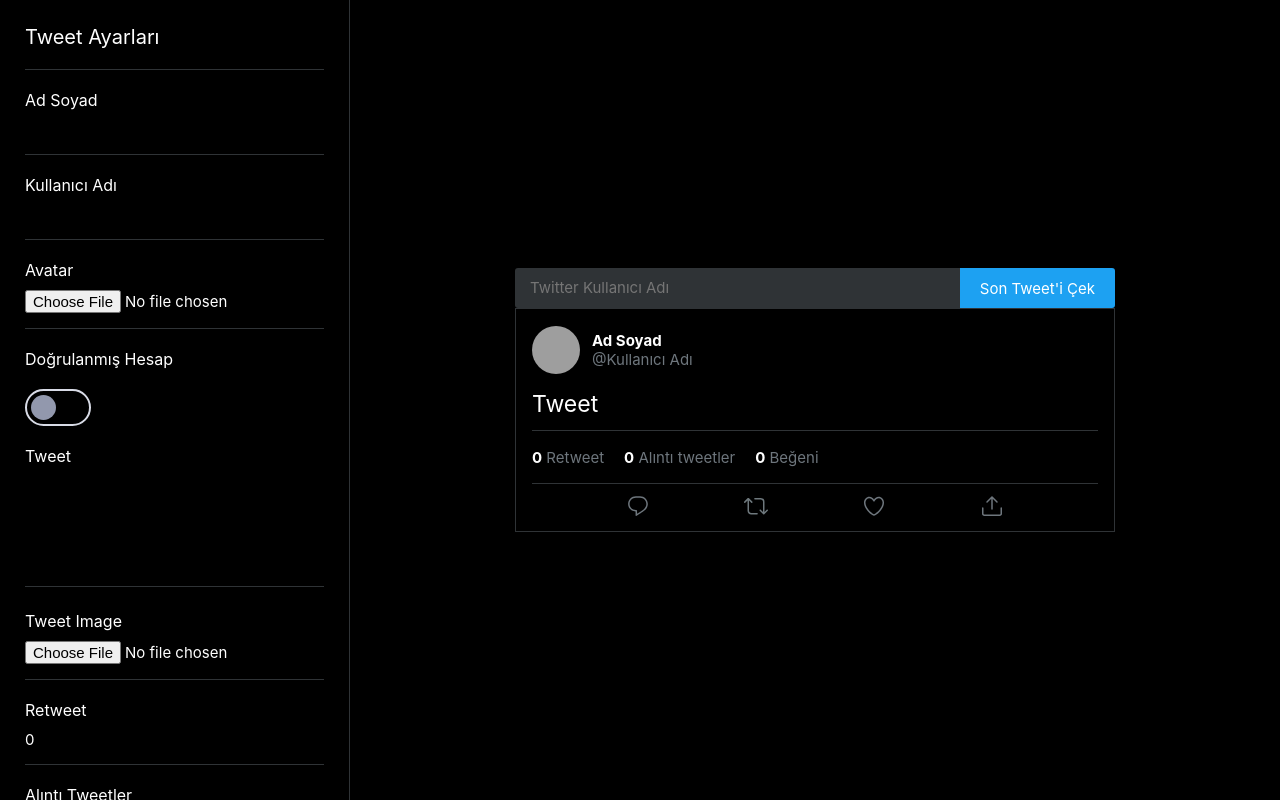
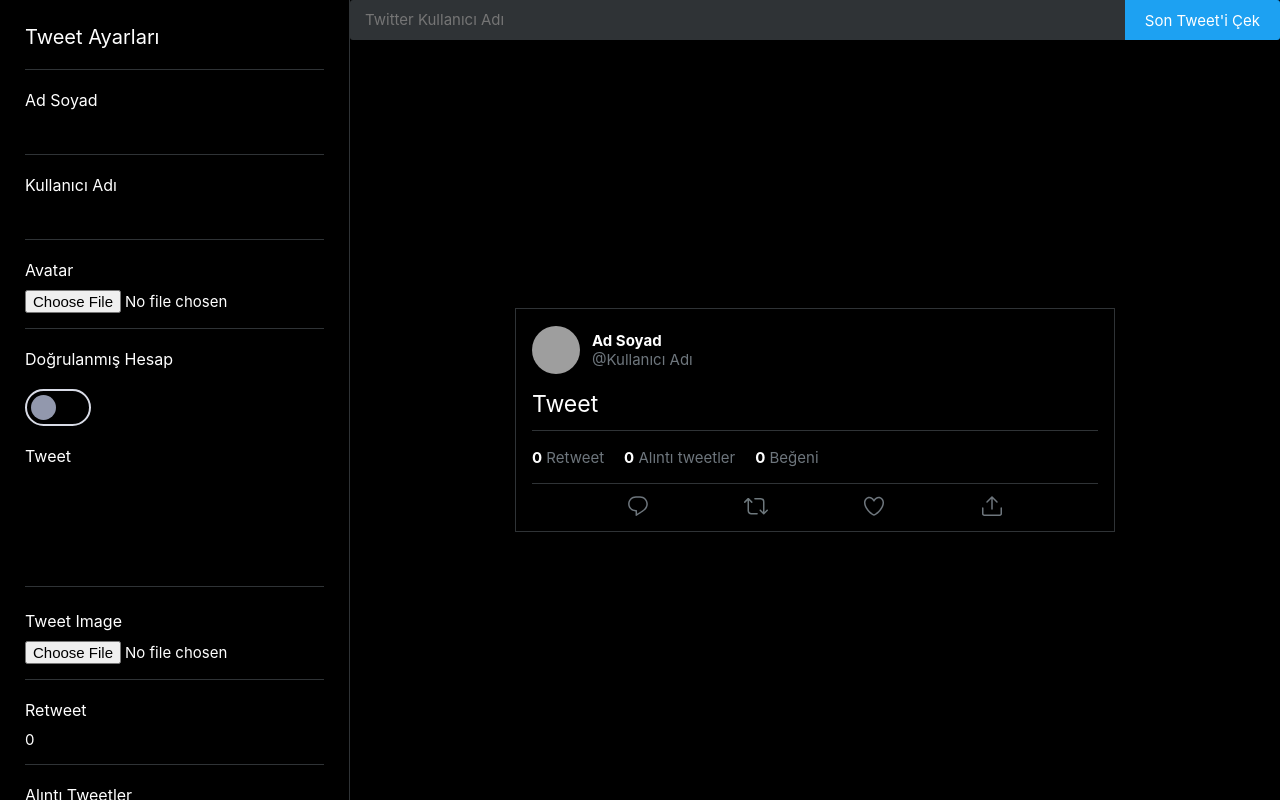
Before and after one commit to rockxygen/vuejs-fake-tweet-generator, a Vue app: page / in a window 1280 px wide. Built offline with nearby package versions, Linux system fonts and the light colour scheme; grey boxes are pictures that could not be loaded; what vue-html2canvas, vue-numeral-filter would draw is missing.

Commit message:
media item add & fixed

```diff
--- a/src/App.vue
+++ b/src/App.vue
@@ -69,18 +69,35 @@
         this.fake = {
           name: twitter.name,
           username: twitter.screen_name,
-          tweet: twitter.status.text,
+          isVerifeid: twitter.verified,
+          tweet: '',
           avatar: vm.fake.avatar,
           image: '',
           stats: {
+            retweet: 0,
+            quotes: 0,
+            likes: 0
+          }
+        }
+
+        if(twitter.status){
+          this.fake.tweet = twitter.status.text;
+          this.fake.stats = {
             retweet: twitter.status.retweet_count,
             quotes: 0,
             likes: twitter.status.favorite_count
           }
+          if(twitter.status.entities.media){
+            console.log(twitter.status.entities.media[0].media_url);
+            this.convertImgToBase64(twitter.status.entities.media[0].media_url, function(base64Image){
+              vm.fake.image = base64Image;
+            });
+            this.fake.image = vm.fake.image;
+          }
         }
 
       })
-      .catch(err => console.log(err));
+      .catch(err => alert(err));
     }
   }
 }
--- a/src/components/Content.vue
+++ b/src/components/Content.vue
@@ -4,6 +4,7 @@
         <input type="text" v-model="tweet.username" placeholder="Twitter Kullanıcı Adı">
         <button @click="getUserData(tweet.username)">Son Tweet'i Çek</button>
       </div>
+      <div class="tweet-container">
         <div class="tweet" ref="getImage">
           <div class="author">
             <img :src="tweet.avatar || 'https://img2.pngindir.com/20180402/ojw/kisspng-united-states-avatar-organization-information-user-avatar-5ac20804a62b58.8673620215226654766806.jpg'" alt="">
@@ -43,6 +44,7 @@
             <span>
               <svg height="24px" viewBox="0 0 24 24" width="24px" fill="#6e767d"><g><path d="M17.53 7.47l-5-5c-.293-.293-.768-.293-1.06 0l-5 5c-.294.293-.294.768 0 1.06s.767.294 1.06 0l3.72-3.72V15c0 .414.336.75.75.75s.75-.336.75-.75V4.81l3.72 3.72c.146.147.338.22.53.22s.384-.072.53-.22c.293-.293.293-.767 0-1.06z"></path><path d="M19.708 21.944H4.292C3.028 21.944 2 20.916 2 19.652V14c0-.414.336-.75.75-.75s.75.336.75.75v5.652c0 .437.355.792.792.792h15.416c.437 0 .792-.355.792-.792V14c0-.414.336-.75.75-.75s.75.336.75.75v5.652c0 1.264-1.028 2.292-2.292 2.292z"></path></g></svg>
             </span>
+          </div>
         </div>
       </div>
     </div>
@@ -88,13 +90,18 @@
 
 <style scoped>
 .fake-tweet {
+  display: flex;
+  flex-direction: column;
   flex: 1;
+  height: 100%;
+  overflow: auto;
 }
 
 .search-console {
-  width: 600px;
+  width: 100%;
   margin: 0 auto;
   display: flex;
+  height: 40px;
 }
 
 .search-console input {
@@ -116,6 +123,12 @@
   color: #fff;
   border-radius: 0 3px 3px 0;
   cursor: pointer;
+}
+
+.tweet-container {
+  display: flex;
+  align-items: center;
+  flex: 1;
 }
 
 .tweet {
@@ -167,7 +180,7 @@
 .content img {
   margin-top: 10px;
   max-width: 100%;
-  max-height: 100%;
+  /* max-height: 100%; */
   border-radius: 5px;
 }
 
```
Lines whose indentation alone changed are shown as unchanged.
